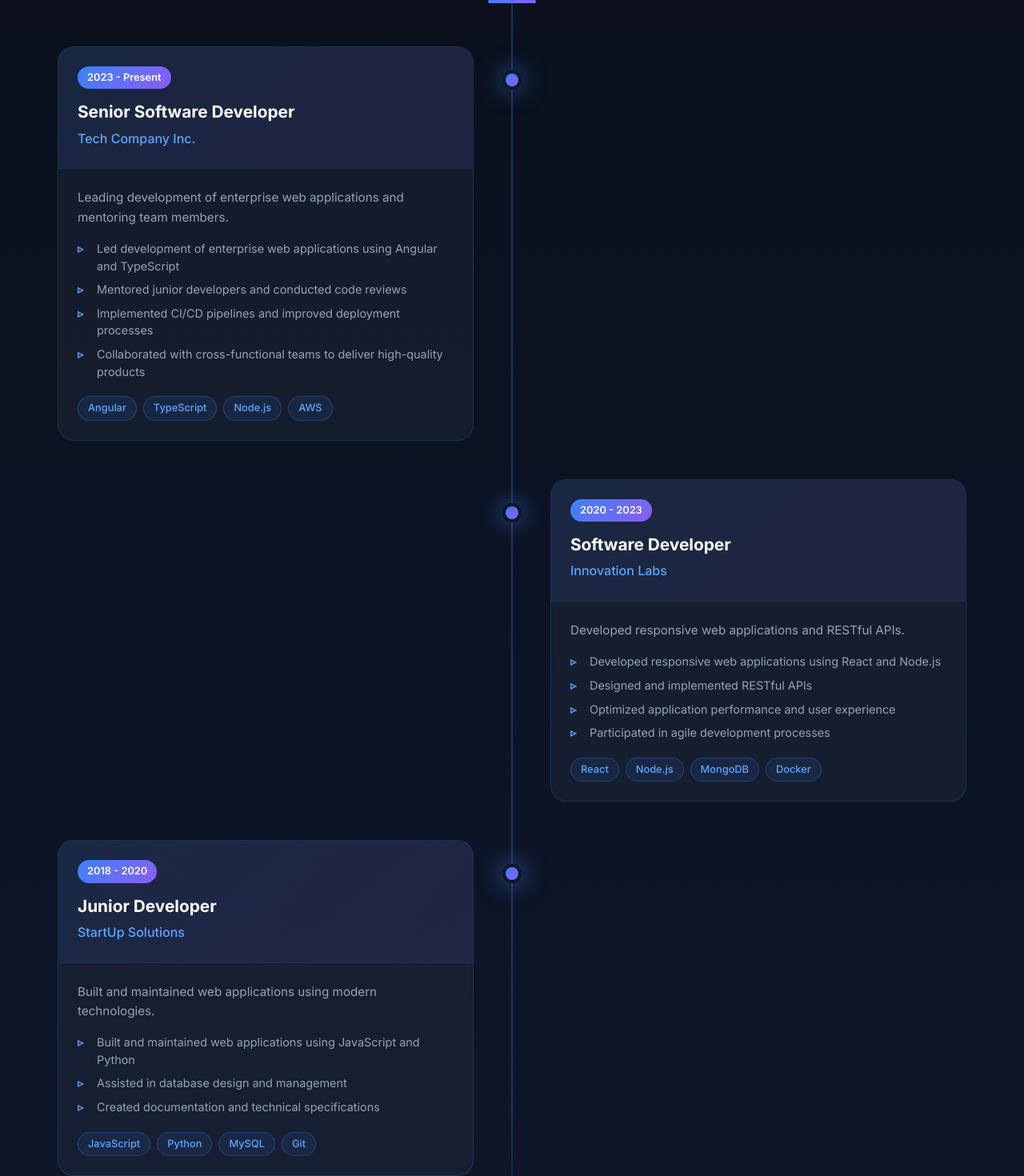
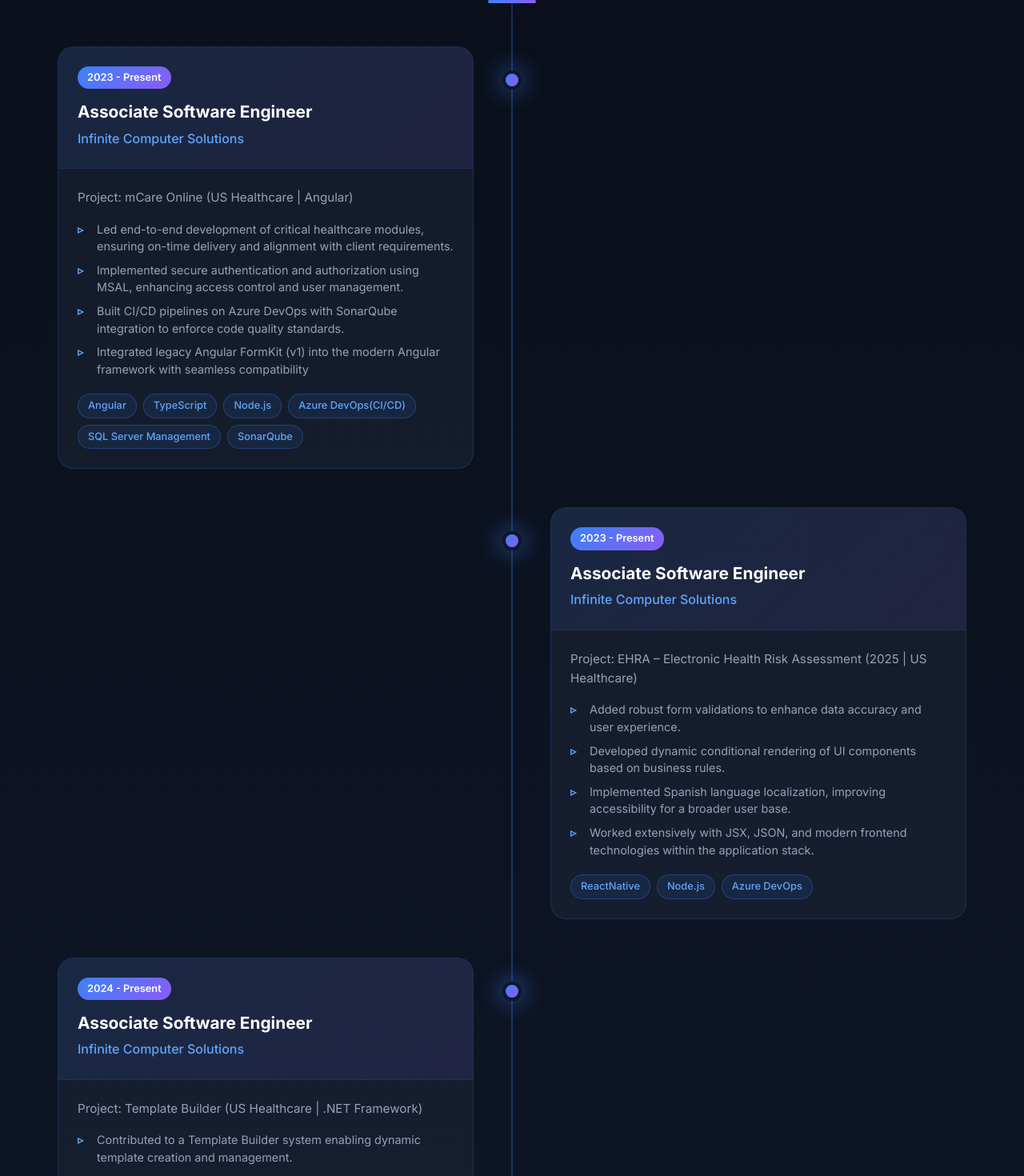
Before and after one commit to Bhuiyash/bhuiyashkrwebapp, an Angular app: page / in a window 1280 px wide. Shown: the part 2040-3510 px from the top of the page at 80% size. Built offline with nearby package versions, Linux system fonts and the light colour scheme.

Commit message:
feat: Update ExperienceComponent with new roles, responsibilities, and technologies

```diff
--- a/src/app/components/experience/experience.component.ts
+++ b/src/app/components/experience/experience.component.ts
@@ -20,42 +20,54 @@ interface Experience {
 export class ExperienceComponent {
   experiences: Experience[] = [
     {
-      title: 'Senior Software Developer',
-      company: 'Tech Company Inc.',
+      title: 'Associate Software Engineer',
+      company: 'Infinite Computer Solutions',
       duration: '2023 - Present',
-      description: 'Leading development of enterprise web applications and mentoring team members.',
+      description: 'Project: mCare Online (US Healthcare | Angular)',
       responsibilities: [
-        'Led development of enterprise web applications using Angular and TypeScript',
-        'Mentored junior developers and conducted code reviews',
-        'Implemented CI/CD pipelines and improved deployment processes',
-        'Collaborated with cross-functional teams to deliver high-quality products'
+        'Led end-to-end development of critical healthcare modules, ensuring on-time delivery and alignment with client requirements.',
+        'Implemented secure authentication and authorization using MSAL, enhancing access control and user management.',
+        'Built CI/CD pipelines on Azure DevOps with SonarQube integration to enforce code quality standards.',
+        'Integrated legacy Angular FormKit (v1) into the modern Angular framework with seamless compatibility'
       ],
-      technologies: ['Angular', 'TypeScript', 'Node.js', 'AWS']
+      technologies: ['Angular', 'TypeScript', 'Node.js', 'Azure DevOps(CI/CD)', 'SQL Server Management','SonarQube']
     },
     {
-      title: 'Software Developer',
-      company: 'Innovation Labs',
-      duration: '2020 - 2023',
-      description: 'Developed responsive web applications and RESTful APIs.',
+     title: 'Associate Software Engineer',
+      company: 'Infinite Computer Solutions',
+      duration: '2023 - Present',
+      description: 'Project: EHRA – Electronic Health Risk Assessment (2025 | US Healthcare)',
       responsibilities: [
-        'Developed responsive web applications using React and Node.js',
-        'Designed and implemented RESTful APIs',
-        'Optimized application performance and user experience',
-        'Participated in agile development processes'
+        'Added robust form validations to enhance data accuracy and user experience.',
+        'Developed dynamic conditional rendering of UI components based on business rules.',
+        'Implemented Spanish language localization, improving accessibility for a broader user base.',
+        'Worked extensively with JSX, JSON, and modern frontend technologies within the application stack.'
       ],
-      technologies: ['React', 'Node.js', 'MongoDB', 'Docker']
+      technologies: ['ReactNative', 'Node.js', 'Azure DevOps']
     },
     {
-      title: 'Junior Developer',
-      company: 'StartUp Solutions',
-      duration: '2018 - 2020',
-      description: 'Built and maintained web applications using modern technologies.',
+      title: 'Associate Software Engineer',
+      company: 'Infinite Computer Solutions',
+      duration: '2024 - Present',
+      description: 'Project: Template Builder (US Healthcare | .NET Framework)',
       responsibilities: [
-        'Built and maintained web applications using JavaScript and Python',
-        'Assisted in database design and management',
-        'Created documentation and technical specifications'
+        'Contributed to a Template Builder system enabling dynamic template creation and management.',
+        'Implemented format conversion logic to support multiple template structures.',
+        'Designed and developed CRUD operations to efficiently manage template data.'
       ],
-      technologies: ['JavaScript', 'Python', 'MySQL', 'Git']
+      technologies: ['Dot Net Framework','Visual Studio', 'SQL Server Management', 'Git']
+    },
+    {
+        title: 'Associate Software Engineer',
+        company: 'Infinite Computer Solutions',
+        duration: '2024 - Present',
+        description: 'Project: Budget Tracker App – Android (Personal Project)',
+        responsibilities: [
+          'Developed a budget tracker application for Android using ReactNative.',
+          'Implemented features such as expense tracking, budget planning, and financial reporting.',
+          'Designed a serverless backend using Google Sheets as a data store, eliminating traditional backend infrastructure.'
+        ],
+        technologies: ['ReactNative', 'Node.js', 'Android Studio']
     }
   ];
 }
```
